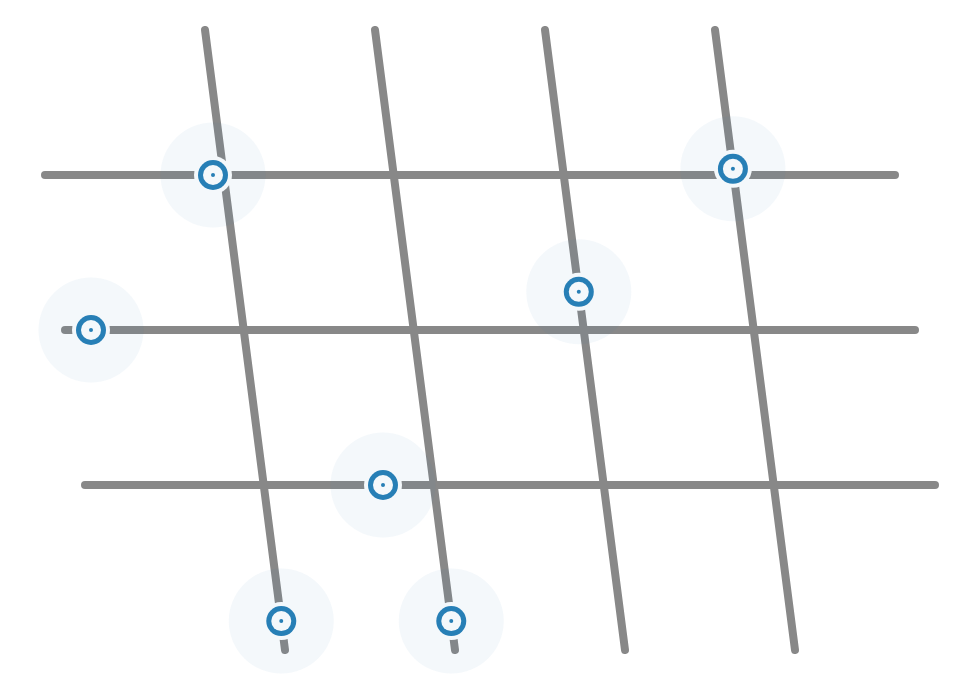
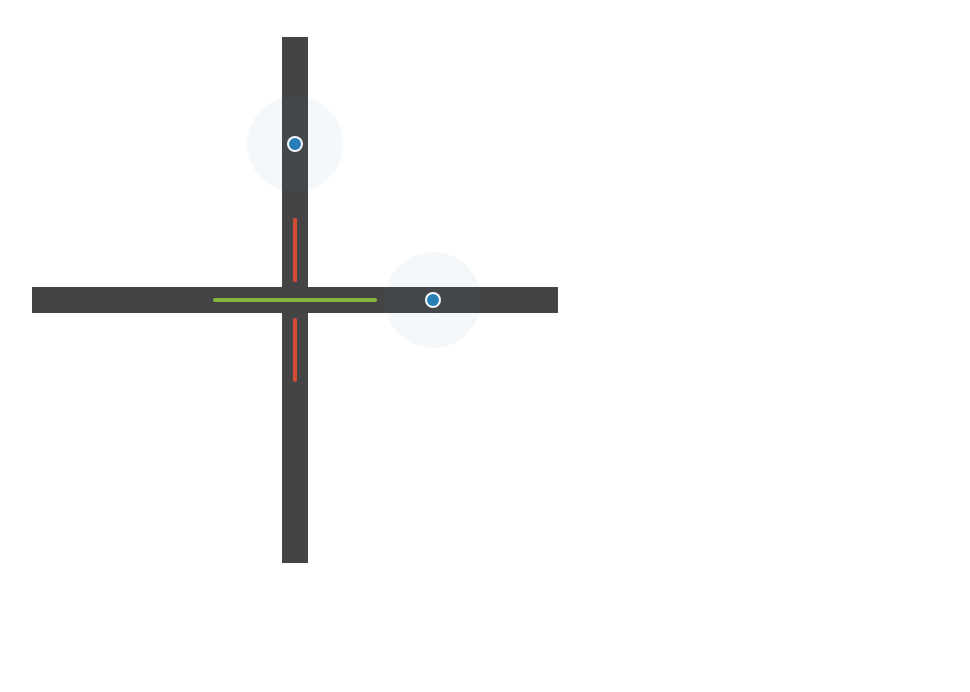
Before and after one commit to imderek/traffic, a website: page build/index.html in a window 1280 px wide. Shown: the whole page, without its empty margins (5-975 px from the left). Drawn offline with nearby package versions, Linux system fonts and the light colour scheme.

Commit message:
intersection class and more

```diff
--- a/Gruntfile.coffee
+++ b/Gruntfile.coffee
@@ -34,4 +34,4 @@ module.exports = (grunt) ->
   grunt.loadNpmTasks('grunt-contrib-watch')
 
   # default tasks
-  grunt.registerTask('default', ['coffee', 'uglify'])
+  grunt.registerTask('default', 'watch')
--- a/build/index.html
+++ b/build/index.html
@@ -1,7 +1,28 @@
 <html>
 <head>
   <title>Traffic</title>
-  <style>* { margin: 0; padding: 0; }</style>
+  <style>
+    * { margin: 0; padding: 0; }
+    body {
+      background: #fff;
+    }
+    canvas {
+
+    }
+    button {
+      margin-right: 1em;
+      padding: 10;
+      background: #fff;
+      border: 1px solid #ccc;
+      cursor: pointer;
+    }
+      button:active, button:focus {
+        outline: none;
+      }
+      button:active {
+        background-color: #eee;
+      }
+  </style>
   <script src="http://ajax.googleapis.com/ajax/libs/jquery/2.1.1/jquery.min.js"></script>
   <script src="javascripts/traffic.js"></script>
   <script type="text/javascript" src="http://localhost:35729/livereload.js"></script>
--- a/build/javascripts/traffic.js
+++ b/build/javascripts/traffic.js
@@ -3,59 +3,80 @@
 
   this.Car = (function() {
     function Car() {
+      this.update = __bind(this.update, this);
       this.move_along_road = __bind(this.move_along_road, this);
-      this.can_move_forward = __bind(this.can_move_forward, this);
+      this.can_move_along_road = __bind(this.can_move_along_road, this);
       this.has_reached_end_of_road = __bind(this.has_reached_end_of_road, this);
+      this.has_arrived_at_intersection = __bind(this.has_arrived_at_intersection, this);
+      this.next_intersection = __bind(this.next_intersection, this);
       this.leave_road = __bind(this.leave_road, this);
       this.enter_road = __bind(this.enter_road, this);
-      this.update = __bind(this.update, this);
-      this.active = true;
       this.color = "rgba(39,127,182,1)";
       this.road = null;
       this.x = this.y = 0;
-      this.velocity = Math.floor((Math.random() * 4) + 1);
-      this.size = 15;
+      this.velocity = Math.floor((Math.random() * 3) + 1);
+      this.size = 6;
+      this.intersection_buffer_distance = 100;
     }
-
-    Car.prototype.update = function() {
-      if (this.has_reached_end_of_road()) {
-        return this.leave_road();
-      } else if (this.can_move_forward()) {
-        return this.move_along_road();
-      }
-    };
 
     Car.prototype.enter_road = function(road) {
       this.road = road;
+      this.road.cars.push(this);
       this.x = this.road.x_start;
       return this.y = this.road.y_start;
     };
 
     Car.prototype.leave_road = function() {
-      this.active = false;
       return this.road.cars.pop();
+    };
+
+    Car.prototype.next_intersection = function() {
+      var buffered_x, buffered_y;
+      buffered_x = this.x + this.intersection_buffer_distance;
+      buffered_y = this.y + this.intersection_buffer_distance;
+      if (this.road.intersection.x >= buffered_x || this.road.intersection.y >= buffered_y) {
+        return this.road.intersection;
+      }
+    };
+
+    Car.prototype.has_arrived_at_intersection = function() {
+      if (!this.next_intersection()) {
+        return false;
+      }
+      return (this.x + this.intersection_buffer_distance) >= this.next_intersection().x && (this.y + this.intersection_buffer_distance) >= this.next_intersection().y;
     };
 
     Car.prototype.has_reached_end_of_road = function() {
       return this.x >= this.road.x_end && this.y >= this.road.y_end;
     };
 
-    Car.prototype.can_move_forward = function() {
-      return this.active && this.road.active;
+    Car.prototype.can_move_along_road = function() {
+      return !this.has_arrived_at_intersection() || this.next_intersection().active_road === this.road;
     };
 
     Car.prototype.move_along_road = function() {
-      var angle, x, y;
-      angle = Math.atan2(this.road.y_end - this.y, this.road.x_end - this.x);
-      x = Math.cos(angle) * this.velocity;
-      y = Math.sin(angle) * this.velocity;
-      this.x = this.x + x;
-      return this.y = this.y + y;
+      this.angle = Math.atan2(this.road.y_end - this.y, this.road.x_end - this.x);
+      this.move_x = Math.cos(this.angle) * this.velocity;
+      this.move_y = Math.sin(this.angle) * this.velocity;
+      this.x = this.x + this.move_x;
+      return this.y = this.y + this.move_y;
+    };
+
+    Car.prototype.update = function() {
+      if (this.has_reached_end_of_road()) {
+        return this.leave_road();
+      } else if (this.can_move_along_road()) {
+        return this.move_along_road();
+      }
     };
 
     Car.prototype.draw = function() {
       world.canvas.beginPath();
-      world.canvas.arc(this.x, this.y, this.size + 4, 0, 2 * Math.PI);
+      world.canvas.arc(this.x, this.y, this.size + 7, 0, 2 * Math.PI);
+      world.canvas.fillStyle = "#444";
+      world.canvas.fill();
+      world.canvas.beginPath();
+      world.canvas.arc(this.x, this.y, this.size + 2, 0, 2 * Math.PI);
       world.canvas.fillStyle = "#fff";
       world.canvas.fill();
       world.canvas.beginPath();
@@ -63,20 +84,196 @@
       world.canvas.fillStyle = "rgba(39,127,182,1)";
       world.canvas.fill();
       world.canvas.beginPath();
-      world.canvas.arc(this.x, this.y, this.size - 5, 0, 2 * Math.PI);
-      world.canvas.fillStyle = "#fff";
-      world.canvas.fill();
-      world.canvas.beginPath();
-      world.canvas.arc(this.x, this.y, 2, 0, 2 * Math.PI);
-      world.canvas.fillStyle = "rgba(39,127,182,1)";
-      world.canvas.fill();
-      world.canvas.beginPath();
-      world.canvas.arc(this.x, this.y, this.size * 3.5, 0, 2 * Math.PI);
+      world.canvas.arc(this.x, this.y, this.size * 8, 0, 2 * Math.PI);
       world.canvas.fillStyle = "rgba(39,127,182,0.05)";
       return world.canvas.fill();
     };
 
     return Car;
+
+  })();
+
+}).call(this);
+
+(function() {
+
+
+}).call(this);
+
+(function() {
+  var __bind = function(fn, me){ return function(){ return fn.apply(me, arguments); }; };
+
+  this.Intersection = (function() {
+    function Intersection(road_a, road_b) {
+      this.draw_active = __bind(this.draw_active, this);
+      this.draw_stopped = __bind(this.draw_stopped, this);
+      this.draw = __bind(this.draw, this);
+      this.set_intersection_position = __bind(this.set_intersection_position, this);
+      this.toggle = __bind(this.toggle, this);
+      this.start_toggle_timer = __bind(this.start_toggle_timer, this);
+      this.road_a = road_a;
+      this.road_b = road_b;
+      this.x = 0;
+      this.y = 0;
+      this.set_intersection_position(this.road_a, this.road_b);
+      this.active_road = road_a;
+      this.stopped_road = road_b;
+      this.start_toggle_timer();
+    }
+
+    Intersection.prototype.start_toggle_timer = function() {
+      return setInterval((function(_this) {
+        return function() {
+          return _this.toggle();
+        };
+      })(this), 3000);
+    };
+
+    Intersection.prototype.toggle = function() {
+      var currently_active;
+      currently_active = this.active_road;
+      this.active_road = this.stopped_road;
+      return this.stopped_road = currently_active;
+    };
+
+    Intersection.prototype.set_intersection_position = function(road_a, road_b) {
+      var a, b, denominator, line1EndX, line1EndY, line1StartX, line1StartY, line2EndX, line2EndY, line2StartX, line2StartY, numerator1, numerator2, result;
+      line1StartX = road_a.x_start;
+      line1StartY = road_a.y_start;
+      line1EndX = road_a.x_end;
+      line1EndY = road_a.y_end;
+      line2StartX = road_b.x_start;
+      line2StartY = road_b.y_start;
+      line2EndX = road_b.x_end;
+      line2EndY = road_b.y_end;
+      denominator = void 0;
+      a = void 0;
+      b = void 0;
+      numerator1 = void 0;
+      numerator2 = void 0;
+      result = {
+        x: null,
+        y: null,
+        onLine1: false,
+        onLine2: false
+      };
+      denominator = ((line2EndY - line2StartY) * (line1EndX - line1StartX)) - ((line2EndX - line2StartX) * (line1EndY - line1StartY));
+      if (denominator === 0) {
+        return result;
+      }
+      a = line1StartY - line2StartY;
+      b = line1StartX - line2StartX;
+      numerator1 = ((line2EndX - line2StartX) * a) - ((line2EndY - line2StartY) * b);
+      numerator2 = ((line1EndX - line1StartX) * a) - ((line1EndY - line1StartY) * b);
+      a = numerator1 / denominator;
+      b = numerator2 / denominator;
+      this.x = line1StartX + (a * (line1EndX - line1StartX));
+      return this.y = line1StartY + (a * (line1EndY - line1StartY));
+    };
+
+    Intersection.prototype.draw = function() {
+      this.draw_stopped();
+      return this.draw_active();
+    };
+
+    Intersection.prototype.draw_stopped = function() {
+      var angle, move_x, move_y, new_x, new_y;
+      world.canvas.lineWidth = 4;
+      world.canvas.lineCap = "round";
+      world.canvas.strokeStyle = "#d24b35";
+      world.canvas.beginPath();
+      angle = Math.atan2(this.stopped_road.y_start - this.y, this.stopped_road.x_start - this.x);
+      move_x = Math.cos(angle) * 80;
+      move_y = Math.sin(angle) * 80;
+      new_x = this.x + move_x;
+      new_y = this.y + move_y;
+      world.canvas.moveTo(new_x, new_y);
+      angle = Math.atan2(this.y - new_y, this.x - new_x);
+      move_x = Math.cos(angle) * 60;
+      move_y = Math.sin(angle) * 60;
+      new_x = new_x + move_x;
+      new_y = new_y + move_y;
+      world.canvas.lineTo(new_x, new_y);
+      world.canvas.stroke();
+      angle = Math.atan2(this.stopped_road.y_end - this.y, this.stopped_road.x_end - this.x);
+      move_x = Math.cos(angle) * 80;
+      move_y = Math.sin(angle) * 80;
+      new_x = this.x + move_x;
+      new_y = this.y + move_y;
+      world.canvas.moveTo(new_x, new_y);
+      angle = Math.atan2(this.y - new_y, this.x - new_x);
+      move_x = Math.cos(angle) * 60;
+      move_y = Math.sin(angle) * 60;
+      new_x = new_x + move_x;
+      new_y = new_y + move_y;
+      world.canvas.lineTo(new_x, new_y);
+      return world.canvas.stroke();
+    };
+
+    Intersection.prototype.draw_active = function() {
+      var angle, move_x, move_y, new_x, new_y;
+      world.canvas.lineWidth = 4;
+      world.canvas.lineCap = "round";
+      world.canvas.strokeStyle = "#83b73e";
+      world.canvas.beginPath();
+      angle = Math.atan2(this.active_road.y_start - this.y, this.active_road.x_start - this.x);
+      move_x = Math.cos(angle) * 80;
+      move_y = Math.sin(angle) * 80;
+      new_x = this.x + move_x;
+      new_y = this.y + move_y;
+      world.canvas.moveTo(new_x, new_y);
+      angle = Math.atan2(this.active_road.y_end - this.y, this.active_road.x_end - this.x);
+      move_x = Math.cos(angle) * 80;
+      move_y = Math.sin(angle) * 80;
+      new_x = this.x + move_x;
+      new_y = this.y + move_y;
+      world.canvas.lineTo(new_x, new_y);
+      return world.canvas.stroke();
+    };
+
+    Intersection.roads_do_intersect = function(road_a, road_b) {
+      var a, b, denominator, line1EndX, line1EndY, line1StartX, line1StartY, line2EndX, line2EndY, line2StartX, line2StartY, numerator1, numerator2, result;
+      line1StartX = road_a.x_start;
+      line1StartY = road_a.y_start;
+      line1EndX = road_a.x_end;
+      line1EndY = road_a.y_end;
+      line2StartX = road_b.x_start;
+      line2StartY = road_b.y_start;
+      line2EndX = road_b.x_end;
+      line2EndY = road_b.y_end;
+      denominator = void 0;
+      a = void 0;
+      b = void 0;
+      numerator1 = void 0;
+      numerator2 = void 0;
+      result = {
+        x: null,
+        y: null,
+        onLine1: false,
+        onLine2: false
+      };
+      denominator = ((line2EndY - line2StartY) * (line1EndX - line1StartX)) - ((line2EndX - line2StartX) * (line1EndY - line1StartY));
+      if (denominator === 0) {
+        return result;
+      }
+      a = line1StartY - line2StartY;
+      b = line1StartX - line2StartX;
+      numerator1 = ((line2EndX - line2StartX) * a) - ((line2EndY - line2StartY) * b);
+      numerator2 = ((line1EndX - line1StartX) * a) - ((line1EndY - line1StartY) * b);
+      a = numerator1 / denominator;
+      b = numerator2 / denominator;
+      result.x = line1StartX + (a * (line1EndX - line1StartX));
+      result.y = line1StartY + (a * (line1EndY - line1StartY));
+      if (a > 0 && a < 1) {
+        result.onLine1 = true;
+      }
+      if (b > 0 && b < 1) {
+        result.onLine2 = true;
+      }
+      return result.onLine1 && result.onLine2;
+    };
+
+    return Intersection;
 
   })();
 
@@ -110,26 +307,22 @@
       this.x_end = x_end;
       this.y_start = y_start;
       this.y_end = y_end;
+      this.id = "" + this.x_start + this.y_start + this.x_end + this.y_end;
+      this.el = null;
       this.events();
     }
 
     Road.prototype.draw = function() {
-      world.canvas.lineWidth = 8;
-      world.canvas.lineCap = "round";
-      world.canvas.strokeStyle = "#888";
+      world.canvas.lineWidth = 26;
+      world.canvas.lineCap = "square";
+      world.canvas.strokeStyle = "#444";
       world.canvas.beginPath();
       world.canvas.moveTo(this.x_start, this.y_start);
       world.canvas.lineTo(this.x_end, this.y_end);
       return world.canvas.stroke();
     };
 
-    Road.prototype.events = function() {
-      return $("canvas").on("click", (function(_this) {
-        return function() {
-          return _this.active = _this.active ? false : true;
-        };
-      })(this));
-    };
+    Road.prototype.events = function() {};
 
     return Road;
 
@@ -153,26 +346,37 @@
 
   this.World = (function() {
     function World() {
+      this.build_intersections = __bind(this.build_intersections, this);
       this.build_roads = __bind(this.build_roads, this);
-      this.canvas_width = $(window).width();
-      this.canvas_height = $(window).height() - 4;
+      this.canvas_width = 600;
+      this.canvas_height = 600;
       this.fps = 60;
       this.canvas_element = $("<canvas width='" + this.canvas_width + "' height='" + this.canvas_height + "'></canvas");
       this.canvas = this.canvas_element.get(0).getContext("2d");
-      this.canvas_element.appendTo('body');
+      this.canvas_element.prependTo('body');
       this.roads = [];
       this.build_roads();
+      this.build_intersections();
     }
 
     World.prototype.build_roads = function() {
       var x_end, x_start, y_end, y_start;
-      this.roads.push(new Road(x_start = 210, x_end = 290, y_start = 30, y_end = 650));
-      this.roads.push(new Road(x_start = 380, x_end = 460, y_start = 30, y_end = 650));
-      this.roads.push(new Road(x_start = 550, x_end = 630, y_start = 30, y_end = 650));
-      this.roads.push(new Road(x_start = 720, x_end = 800, y_start = 30, y_end = 650));
-      this.roads.push(new Road(x_start = 50, x_end = 900, y_start = 175, y_end = 175));
-      this.roads.push(new Road(x_start = 70, x_end = 920, y_start = 330, y_end = 330));
-      return this.roads.push(new Road(x_start = 90, x_end = 940, y_start = 485, y_end = 485));
+      this.roads.push(new Road(x_start = 300, x_end = 300, y_start = 50, y_end = 550));
+      return this.roads.push(new Road(x_start = 50, x_end = 550, y_start = 300, y_end = 300));
+    };
+
+    World.prototype.build_intersections = function() {
+      var intersection, road, _i, _len, _ref, _results;
+      if (Intersection.roads_do_intersect(this.roads[0], this.roads[1])) {
+        intersection = new Intersection(this.roads[0], this.roads[1]);
+        _ref = this.roads;
+        _results = [];
+        for (_i = 0, _len = _ref.length; _i < _len; _i++) {
+          road = _ref[_i];
+          _results.push(window.intersection = road.intersection = intersection);
+        }
+        return _results;
+      }
     };
 
     World.prototype.update = function() {
@@ -192,7 +396,6 @@
         road = _ref2[_k];
         if (road.cars.length === 0) {
           car = new Car;
-          road.cars.push(car);
           _results.push(car.enter_road(road));
         } else {
           _results.push(void 0);
@@ -209,6 +412,7 @@
         road = _ref[_i];
         road.draw();
       }
+      intersection.draw();
       _ref1 = this.roads;
       _results = [];
       for (_j = 0, _len1 = _ref1.length; _j < _len1; _j++) {
```
Also changed, not shown: src/coffeescripts/car.coffee (+54 -29 lines), src/coffeescripts/intersection.coffee (added, +171 -0 lines), src/coffeescripts/road.coffee (+5 -6 lines), src/coffeescripts/world.coffee (+14 -11 lines), build/javascripts/traffic.min.js, src/coffeescripts/car_appearance.coffee (added), 1 other file.
